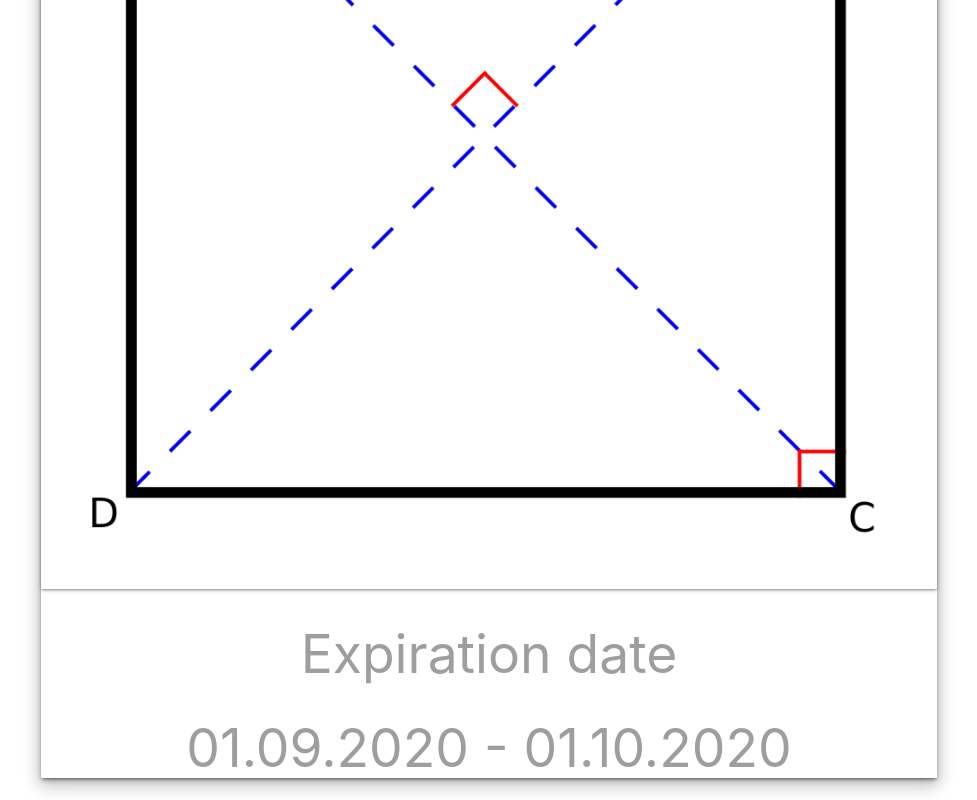
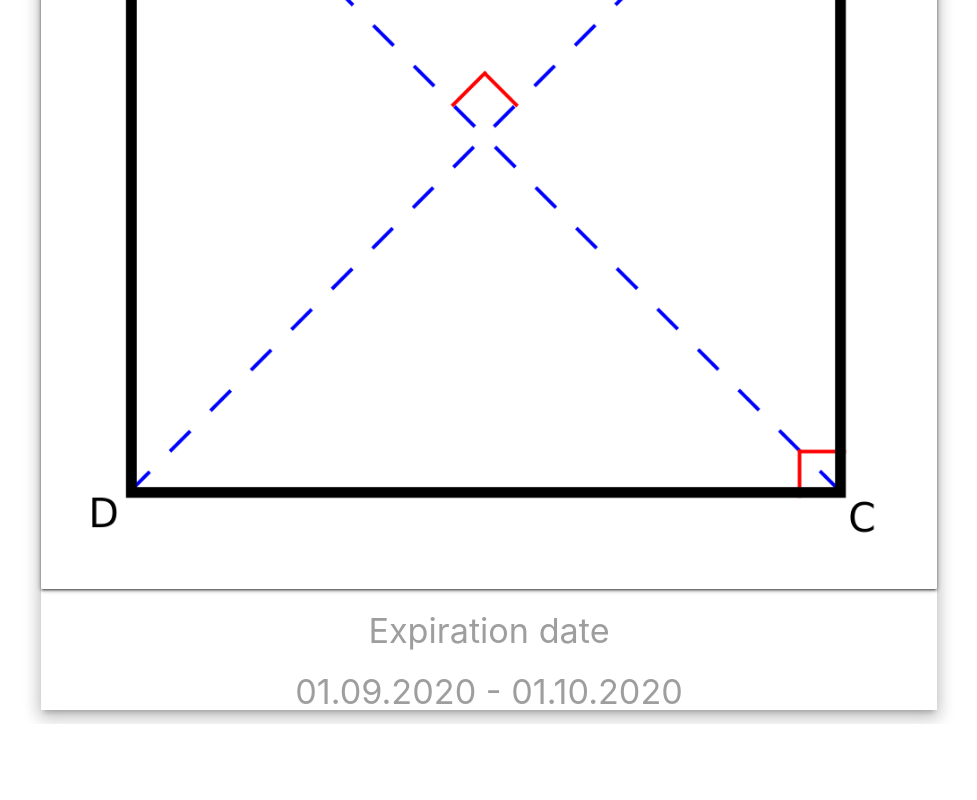
Before and after one commit to casiod40m/casiod40m.github.io, a plain HTML site: page index.html in a window 1280 px wide. Shown: the part 443-1243 px from the top of the page, without its empty margins (151-1128 px from the left). After the commit the page ends 1167 px from the top, so only its background shows below. Drawn offline with nearby package versions, Linux system fonts and the light colour scheme.

Commit message:
Update index.html

```diff
--- a/index.html
+++ b/index.html
@@ -18,11 +18,11 @@
         <img src="qrcode.png" width="100%" alt="">
 
       </div>
-     <h2 class="center grey-text">Expiration date</h>
-       <h2 class="center grey-text">01.09.2020 - 01.10.2020</h>
+
     </div>
   </div>
-
+ <h4 class="center grey-text">Expiration date</h4>
+       <h4 class="center grey-text">01.09.2020 - 01.10.2020</h4>
 </div>
 
 </body>
```
